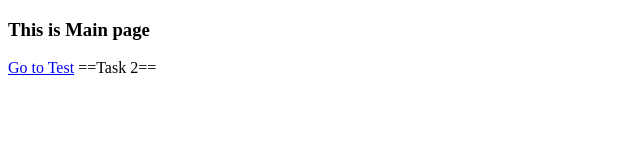
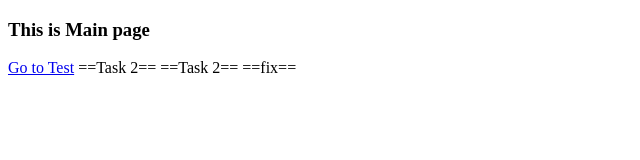
Before and after one commit to pm1e/test, a plain HTML site: page index.html in a window 1280 px wide. Shown: the whole page, without its empty margins (0-640 px from the left). Drawn offline with Linux system fonts and the light colour scheme.

Commit message:
task 2 fixed

```diff
--- a/index.html
+++ b/index.html
@@ -9,5 +9,6 @@
 	<h3>This is Main page</h3>
 	<a href="test.html">Go to Test</a>
 	==Task 2==
+	==Task 2== ==fix==
 </body>
 </html>
```
